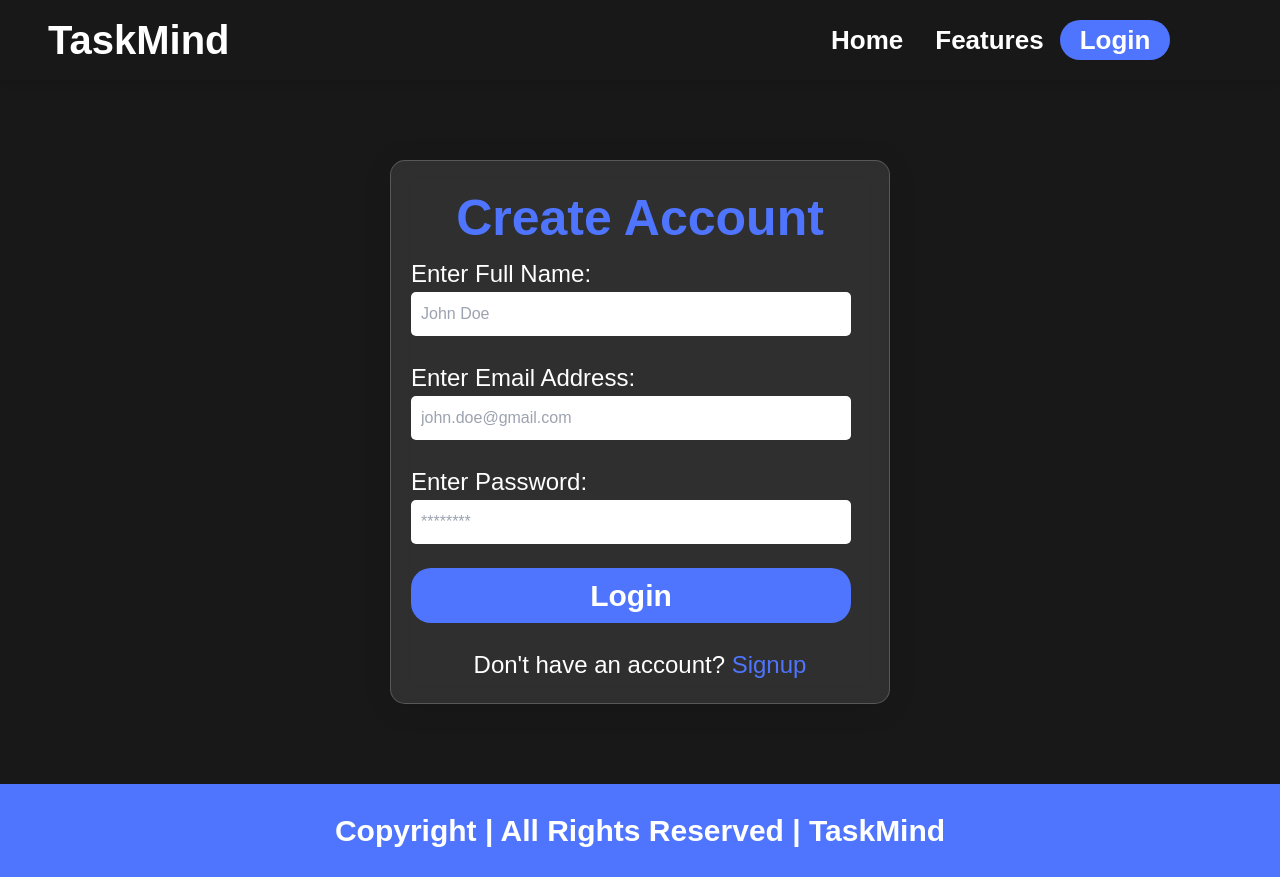
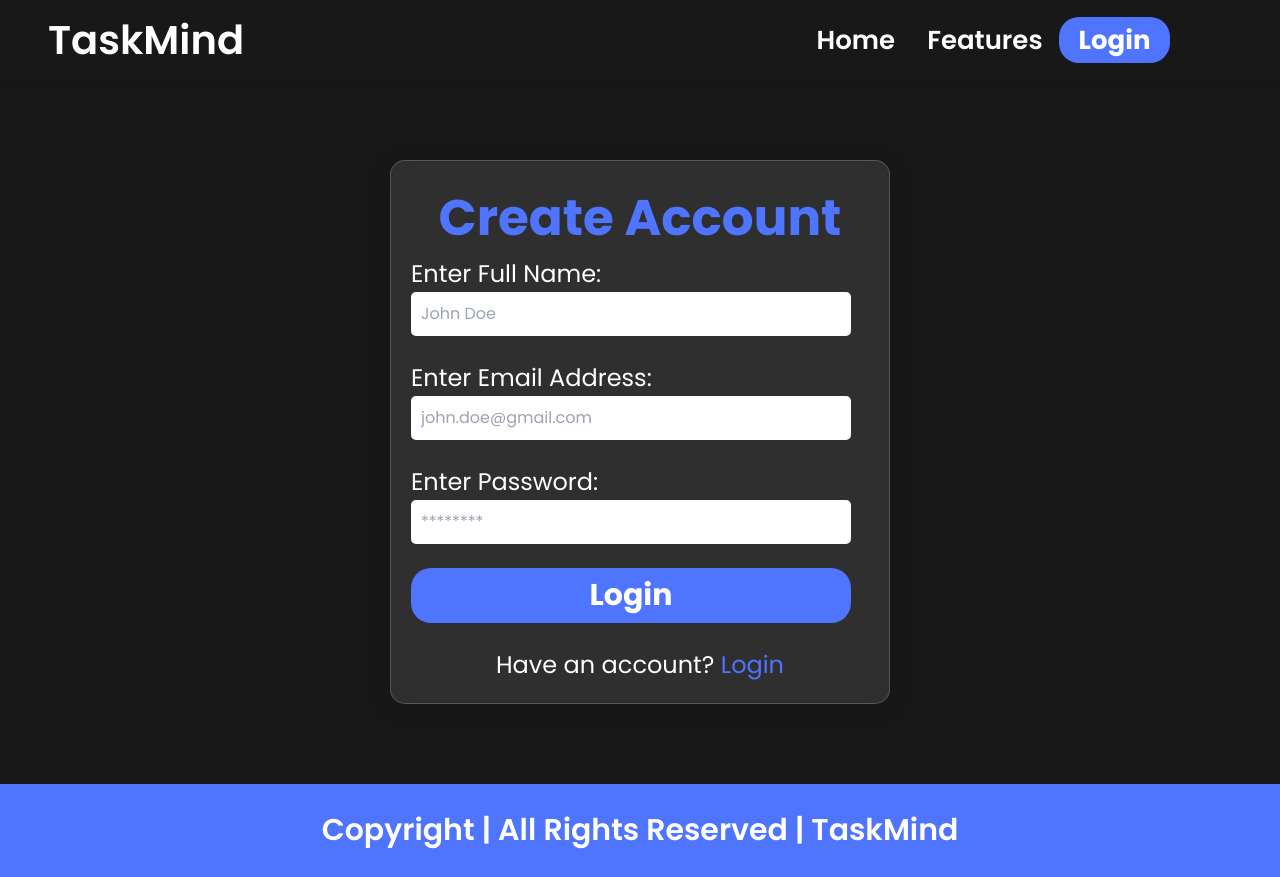
Before and after one commit to karansanghvi/taskmind-frontend, a React (Create React App) app: page /signup in a window 1280 px wide. Built offline with nearby package versions, Linux system fonts and the light colour scheme.

Commit message:
signup: form validation done and backend code added

```diff
--- a/package.json
+++ b/package.json
@@ -11,6 +11,7 @@
     "react-icons": "^5.3.0",
     "react-router-dom": "^6.26.2",
     "react-scripts": "5.0.1",
+    "react-toastify": "^10.0.5",
     "web-vitals": "^2.1.4"
   },
   "scripts": {
--- a/public/index.html
+++ b/public/index.html
@@ -24,6 +24,9 @@
       work correctly both with client-side routing and a non-root public URL.
       Learn how to configure a non-root public URL by running `npm run build`.
     -->
+    <link rel="preconnect" href="https://fonts.googleapis.com">
+    <link rel="preconnect" href="https://fonts.gstatic.com" crossorigin>
+    <link href="https://fonts.googleapis.com/css2?family=Poppins:ital,wght@0,100;0,200;0,300;0,400;0,500;0,600;0,700;0,800;0,900;1,100;1,200;1,300;1,400;1,500;1,600;1,700;1,800;1,900&display=swap" rel="stylesheet">
     <title>React App</title>
   </head>
   <body>
--- a/src/assets/styles/styles.css
+++ b/src/assets/styles/styles.css
@@ -201,6 +201,7 @@ nav {
     padding: 10px;
     border-radius: 5px;
     width: 440px;
+    color: black;
 }
 
 .login-section .login-button {
--- a/src/pages/Login.js
+++ b/src/pages/Login.js
@@ -1,6 +1,8 @@
-import { useRef } from "react";
+import { useRef, useState } from "react";
 import { FaBars, FaTimes } from "react-icons/fa";
 import { Link, useNavigate } from "react-router-dom";
+import { toast, ToastContainer } from 'react-toastify';
+import 'react-toastify/dist/ReactToastify.css';
 import '../assets/styles/styles.css';
 import Footer from "../components/Footer";
 
@@ -8,6 +10,16 @@ function Login() {
 
   const navRef = useRef();
   const navigate = useNavigate();
+
+  const [formData, setFormData] = useState({
+    email: '',
+    password: '',
+  });
+
+  const [errors, setErrors] = useState({
+    email: '',
+    password: '',
+  });
 
   const showNavbar = () => {
     navRef.current.classList.toggle("responsive_nav");
@@ -33,6 +45,55 @@ function Login() {
     }, 100);
   };
 
+  // input validation
+  const validate = () => {
+    let valid = true;
+    let newErrors = {};
+
+    if(!formData.email.trim()) {
+      newErrors.email = 'Email Address Is Required';
+      valid = false;
+    } else if (!/\S+@\S+\.\S+/.test(formData.email)) {
+      newErrors.email = 'Email Address Is Invalid';
+      valid = false;
+    }
+
+    if(formData.password.length < 6) {
+      newErrors.password = 'Password must be at least 6 characters';
+      valid = false;
+    }
+
+    setErrors(newErrors);
+
+    // trigger notifications
+    if (newErrors.email) {
+      toast.error(newErrors.email);
+    }
+
+    if (newErrors.password) {
+      toast.error(newErrors.password);
+    }
+
+    return valid;
+  };
+
+  // handle input change
+  const handleInputChange = (e) => {
+    const { name, value } = e.target;
+    setFormData((prevData) => ({
+      ...prevData,
+      [name]: value,
+    }));
+  };
+
+  // handle form submit
+  const handleSubmit = (e) => {
+    e.preventDefault();
+    if (validate()) {
+      toast.success('Account Created Successfully!!');
+    }
+  };
+
   return (
     <>
       <header>
@@ -56,20 +117,33 @@ function Login() {
         <div className="login-section">
           <h1>Welcome Back</h1>
           <p>Enter Email Address:</p>
-          <input type="text" className="text-box" placeholder="john.doe@gmail.com" />
+          <input
+            type="text"
+            className="text-box"
+            placeholder="john.doe@gmail.com"
+            name="email"
+            onChange={handleInputChange}
+          />
           <br/> <br/>
           <p>Enter Password:</p>
-          <input type="password" className="text-box" placeholder="********" />
+          <input
+            type="password"
+            className="text-box"
+            placeholder="********"
+            name="password"
+            onChange={handleInputChange}
+          />
           <br/> <br/>
           <div className="login-button">
-            <button type="submit">Login</button>
+            <button type="submit" onClick={handleSubmit}>Login</button>
           </div>
           <br/>
-          <p className="text-center">Have have an account? <span className="signup"><Link to="/login">Login</Link></span></p>
+          <p className="text-center">Don't have an account? <span className="signup"><Link to="/signup">Signup</Link></span></p>
         </div>
       </div>
 
       <Footer />
+      <ToastContainer />
     </>
   );
 }
--- a/src/pages/Signup.js
+++ b/src/pages/Signup.js
@@ -1,6 +1,8 @@
-import { useRef } from "react";
+import { useRef, useState } from "react";
 import { FaBars, FaTimes } from "react-icons/fa";
 import { Link, useNavigate } from "react-router-dom";
+import { toast, ToastContainer } from 'react-toastify';
+import 'react-toastify/dist/ReactToastify.css';
 import '../assets/styles/styles.css';
 import Footer from "../components/Footer";
 
@@ -8,6 +10,18 @@ function Signup() {
 
   const navRef = useRef();
   const navigate = useNavigate();
+
+  const [formData, setFormData] = useState({
+    fullName: '',
+    email: '',
+    password: '',
+  });
+
+  const [errors, setErrors] = useState({
+    fullName: '',
+    email: '',
+    password: '',
+  });
 
   const showNavbar = () => {
     navRef.current.classList.toggle("responsive_nav");
@@ -33,6 +47,85 @@ function Signup() {
     }, 100);
   };
 
+  // input validation
+  const validate = () => {
+    let valid = true;
+    let newErrors = {};
+
+    if(!formData.fullName.trim()) {
+      newErrors.fullName = 'Full Name is required';
+      valid = false;
+    }
+
+    if(!formData.email.trim()) {
+      newErrors.email = 'Email Address Is Required';
+      valid = false;
+    } else if (!/\S+@\S+\.\S+/.test(formData.email)) {
+      newErrors.email = 'Email Address Is Invalid';
+      valid = false;
+    }
+
+    if(formData.password.length < 6) {
+      newErrors.password = 'Password must be at least 6 characters';
+      valid = false;
+    }
+
+    setErrors(newErrors);
+
+    // trigger notifications
+    if (newErrors.fullName) {
+      toast.error(newErrors.fullName);
+    }
+
+    if (newErrors.email) {
+      toast.error(newErrors.email);
+    }
+
+    if (newErrors.password) {
+      toast.error(newErrors.password);
+    }
+
+    return valid;
+  };
+
+  // handle input change
+  const handleInputChange = (e) => {
+    const { name, value } = e.target;
+    setFormData((prevData) => ({
+      ...prevData,
+      [name]: value,
+    }));
+  };
+
+  // handle form submit
+  const handleSubmit = async (e) => {
+    e.preventDefault();
+    if (validate()) {
+      try {
+        const response = await fetch('http://localhost:5000/api/signup', {
+          method: 'POST',
+          headers: {
+            'Content-Type': 'application/json',
+          },
+          body: JSON.stringify(formData),
+        });
+
+        const data = await response.json();
+
+        if (response.ok) {
+          toast.success('Account Created Successfully!');
+          setTimeout(() => {
+            navigate('/');
+          }, 2000);
+        } else {
+          toast.error(data.error || 'Something Went Wrong');
+        }
+      } catch (error) {
+        toast.error('Failed to connect to the server');
+      }
+    }
+  };
+
   return (
     <>
       <header>
@@ -56,23 +149,45 @@ function Signup() {
         <div className="login-section">
           <h1>Create Account</h1>
           <p>Enter Full Name:</p>
-          <input type="text" className="text-box" placeholder="John Doe" />
+          <input
+            type="text"
+            className="text-box"
+            placeholder="John Doe"
+            name="fullName"
+            value={formData.fullName}
+            onChange={handleInputChange}
+          />
           <br/> <br/>
           <p>Enter Email Address:</p>
-          <input type="text" className="text-box" placeholder="john.doe@gmail.com" />
+          <input
+            type="text"
+            className="text-box"
+            placeholder="john.doe@gmail.com"
+            name="email"
+            value={formData.email}
+            onChange={handleInputChange}
+          />
           <br/> <br/>
           <p>Enter Password:</p>
-          <input type="password" className="text-box" placeholder="********" />
+          <input
+            type="password"
+            className="text-box"
+            placeholder="********"
+            name="password"
+            value={formData.password}
+            onChange={handleInputChange}
+          />
           <br/> <br/>
           <div className="login-button">
-            <button type="submit">Login</button>
+            <button type="submit" onClick={handleSubmit}>Login</button>
           </div>
           <br/>
-          <p className="text-center">Don't have an account? <span className="signup"><Link to="/signup">Signup</Link></span></p>
+          <p className="text-center">Have an account? <span className="signup"><Link to="/login">Login</Link></span></p>
         </div>
       </div>
 
       <Footer />
+      <ToastContainer />
     </>
   );
 }
```
Also changed, not shown: 1 other file (tests, documents, lock files or other folders).
